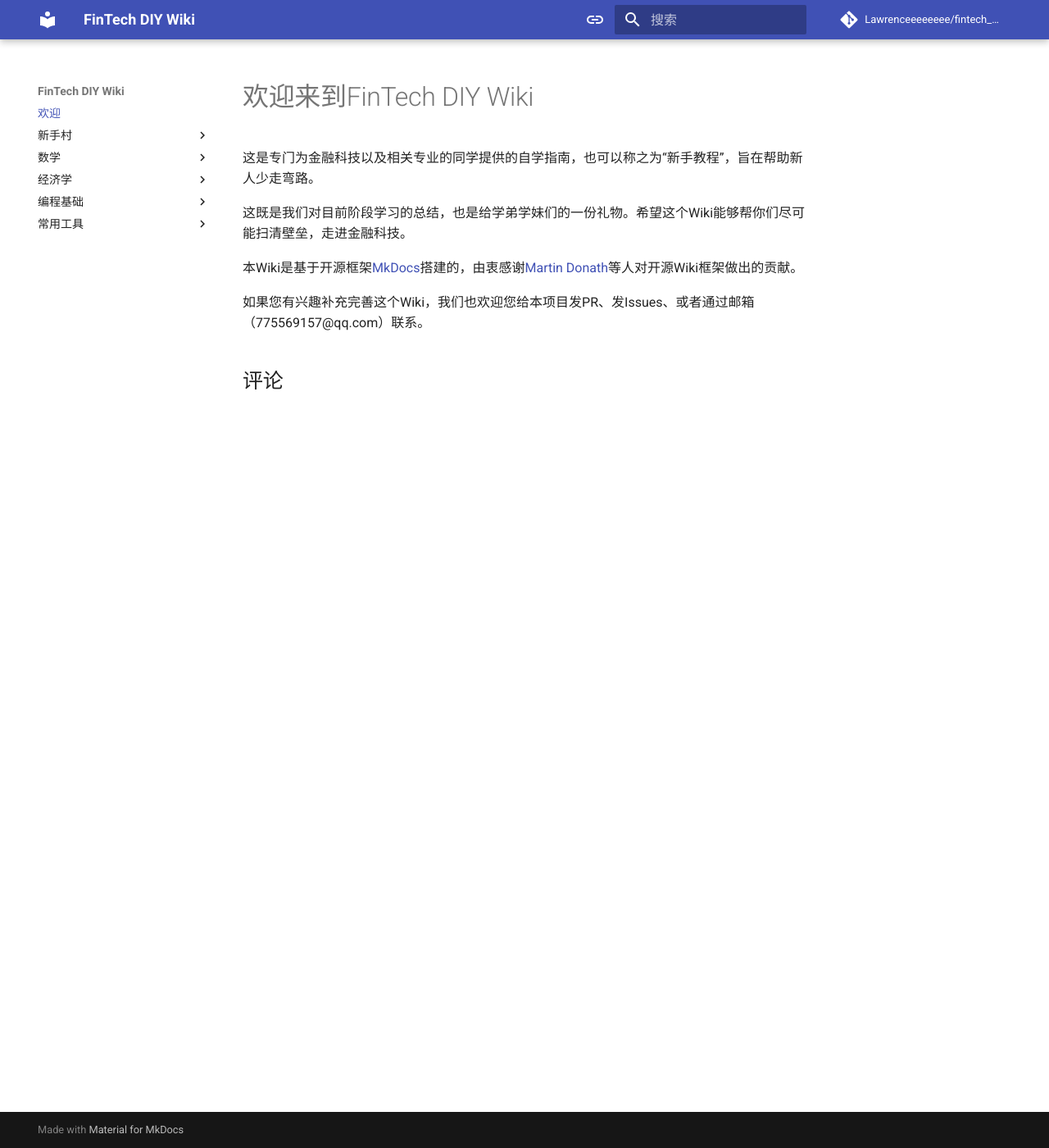
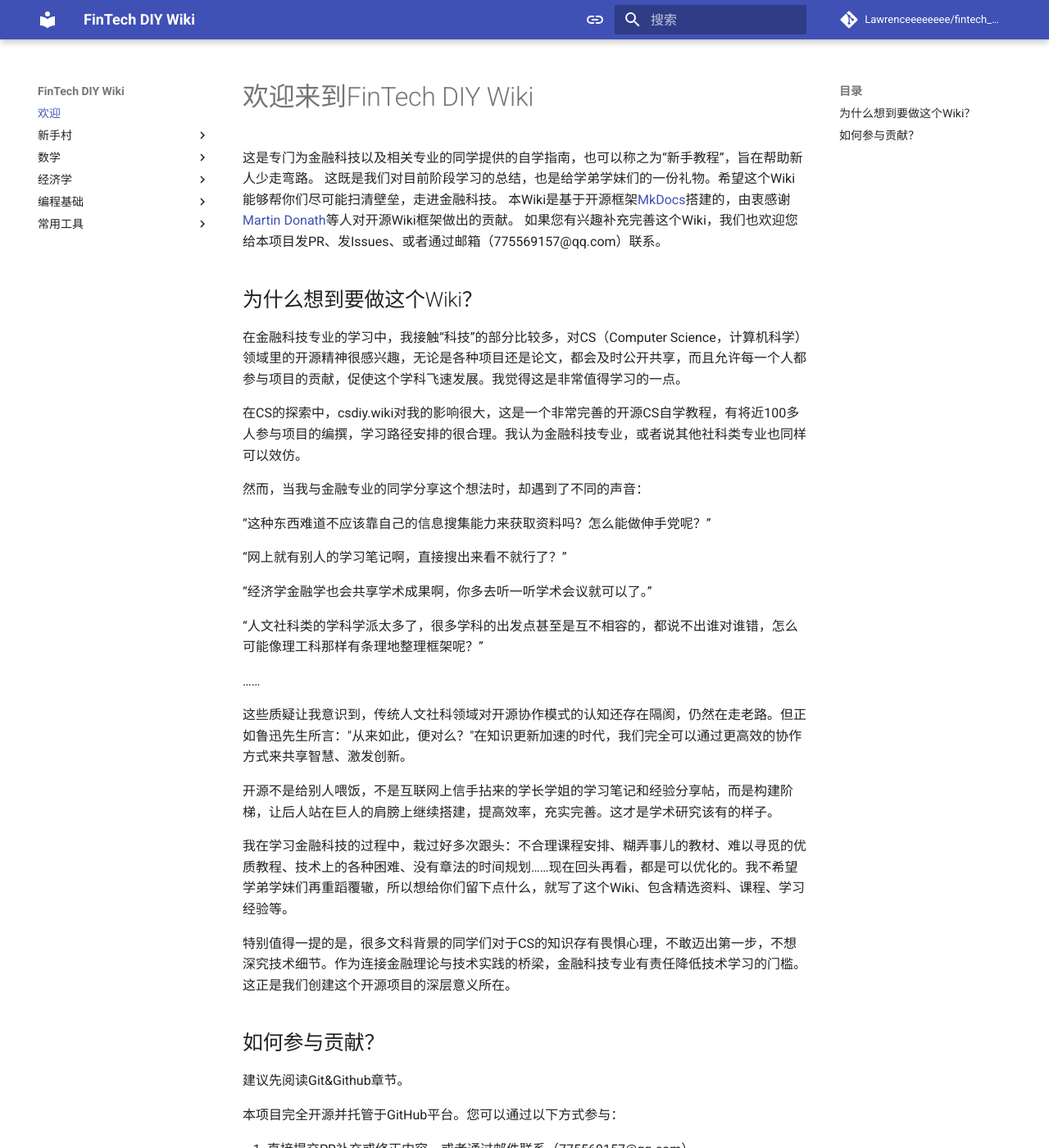
Before and after one commit to Lawrenceeeeeeee/test_wiki, an MkDocs documentation site: the page built from docs/index.md, in a window 1280 px wide and 1400 px high. Shown: the whole window at 82% size. Built offline with MkDocs 1.6.1 and Material for MkDocs 9.7.7, drawn with Linux system fonts in a browser that asks for light colours; comment, search, counter and statistics services are not loaded; some of the changed text lies outside the part shown.

Commit message:
添加了Git&Github部分

```diff
--- a/docs/index.md
+++ b/docs/index.md
@@ -4,9 +4,43 @@
 # 欢迎来到FinTech DIY Wiki
 
 这是专门为金融科技以及相关专业的同学提供的自学指南，也可以称之为“新手教程”，旨在帮助新人少走弯路。
+这既是我们对目前阶段学习的总结，也是给学弟学妹们的一份礼物。希望这个Wiki能够帮你们尽可能扫清壁垒，走进金融科技。
+本Wiki是基于开源框架[MkDocs](https://www.mkdocs.org)搭建的，由衷感谢[Martin Donath](https://github.com/squidfunk)等人对开源Wiki框架做出的贡献。
+如果您有兴趣补充完善这个Wiki，我们也欢迎您给本项目发PR、发Issues、或者通过邮箱（775569157@qq.com）联系。
 
-这既是我们对目前阶段学习的总结，也是给学弟学妹们的一份礼物。希望这个Wiki能够帮你们尽可能扫清壁垒，走进金融科技。
+## 为什么想到要做这个Wiki？
 
-本Wiki是基于开源框架[MkDocs](https://www.mkdocs.org)搭建的，由衷感谢[Martin Donath](https://github.com/squidfunk)等人对开源Wiki框架做出的贡献。
+在金融科技专业的学习中，我接触“科技”的部分比较多，对CS（Computer Science，计算机科学）领域里的开源精神很感兴趣，无论是各种项目还是论文，都会及时公开共享，而且允许每一个人都参与项目的贡献，促使这个学科飞速发展。我觉得这是非常值得学习的一点。
 
-如果您有兴趣补充完善这个Wiki，我们也欢迎您给本项目发PR、发Issues、或者通过邮箱（775569157@qq.com）联系。
+在CS的探索中，csdiy.wiki对我的影响很大，这是一个非常完善的开源CS自学教程，有将近100多人参与项目的编撰，学习路径安排的很合理。我认为金融科技专业，或者说其他社科类专业也同样可以效仿。
+
+然而，当我与金融专业的同学分享这个想法时，却遇到了不同的声音：
+
+“这种东西难道不应该靠自己的信息搜集能力来获取资料吗？怎么能做伸手党呢？”
+
+“网上就有别人的学习笔记啊，直接搜出来看不就行了？”
+
+“经济学金融学也会共享学术成果啊，你多去听一听学术会议就可以了。”
+
+“人文社科类的学科学派太多了，很多学科的出发点甚至是互不相容的，都说不出谁对谁错，怎么可能像理工科那样有条理地整理框架呢？”
+
+……
+
+这些质疑让我意识到，传统人文社科领域对开源协作模式的认知还存在隔阂，仍然在走老路。但正如鲁迅先生所言："从来如此，便对么？"在知识更新加速的时代，我们完全可以通过更高效的协作方式来共享智慧、激发创新。
+
+开源不是给别人喂饭，不是互联网上信手拈来的学长学姐的学习笔记和经验分享帖，而是构建阶梯，让后人站在巨人的肩膀上继续搭建，提高效率，充实完善。这才是学术研究该有的样子。
+
+我在学习金融科技的过程中，栽过好多次跟头：不合理课程安排、糊弄事儿的教材、难以寻觅的优质教程、技术上的各种困难、没有章法的时间规划……现在回头再看，都是可以优化的。我不希望学弟学妹们再重蹈覆辙，所以想给你们留下点什么，就写了这个Wiki、包含精选资料、课程、学习经验等。
+
+特别值得一提的是，很多文科背景的同学们对于CS的知识存有畏惧心理，不敢迈出第一步，不想深究技术细节。作为连接金融理论与技术实践的桥梁，金融科技专业有责任降低技术学习的门槛。这正是我们创建这个开源项目的深层意义所在。
+
+## 如何参与贡献？
+
+建议先阅读Git&Github章节。
+
+本项目完全开源并托管于GitHub平台。您可以通过以下方式参与：
+
+1. 直接提交PR补充或修正内容，或者通过邮件联系（775569157@qq.com）
+2. 创建Issues提出建议
+
+如果您打算参与贡献，在提交PR之前，请务必阅读[MkDocs](https://www.mkdocs.org)的说明文档、参考项目中其他markdown文件的格式、并在 [mkdocs.yml](https://github.com/PKUFlyingPig/cs-self-learning/blob/master/mkdocs.yml) 文件中添加其navigation
--- a/mkdocs.yml
+++ b/mkdocs.yml
@@ -98,8 +98,7 @@
       - Linux: 新手村/linux.md
       - Markdown: 新手村/markdown.md
       - LaTeX: 新手村/latex.md
-      - Git: 新手村/git.md
-      - GitHub: 新手村/github.md
+      - Git & Github: 新手村/git_github.md
   - 数学:
       - 前言: 数学/math_index.md
       - 高等数学: 数学/高等数学.md
```
Also changed, not shown: README.md (+9 -5 lines), docs/新手村/git.md (deleted, +0 -6 lines), docs/新手村/git_github.md (added, +161 -0 lines), docs/新手村/github.md (deleted, +0 -5 lines), docs/新手村/git_github_img/vscode_screenshot.png (added).
